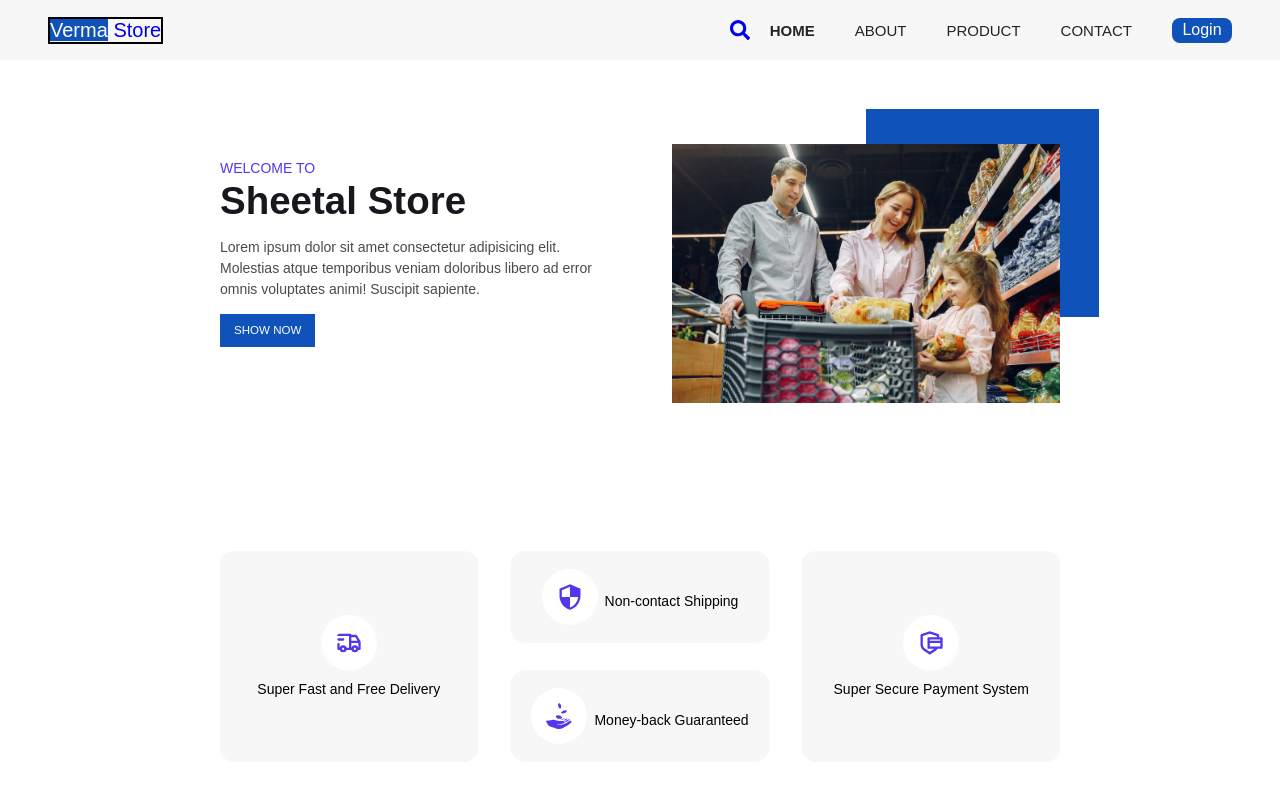
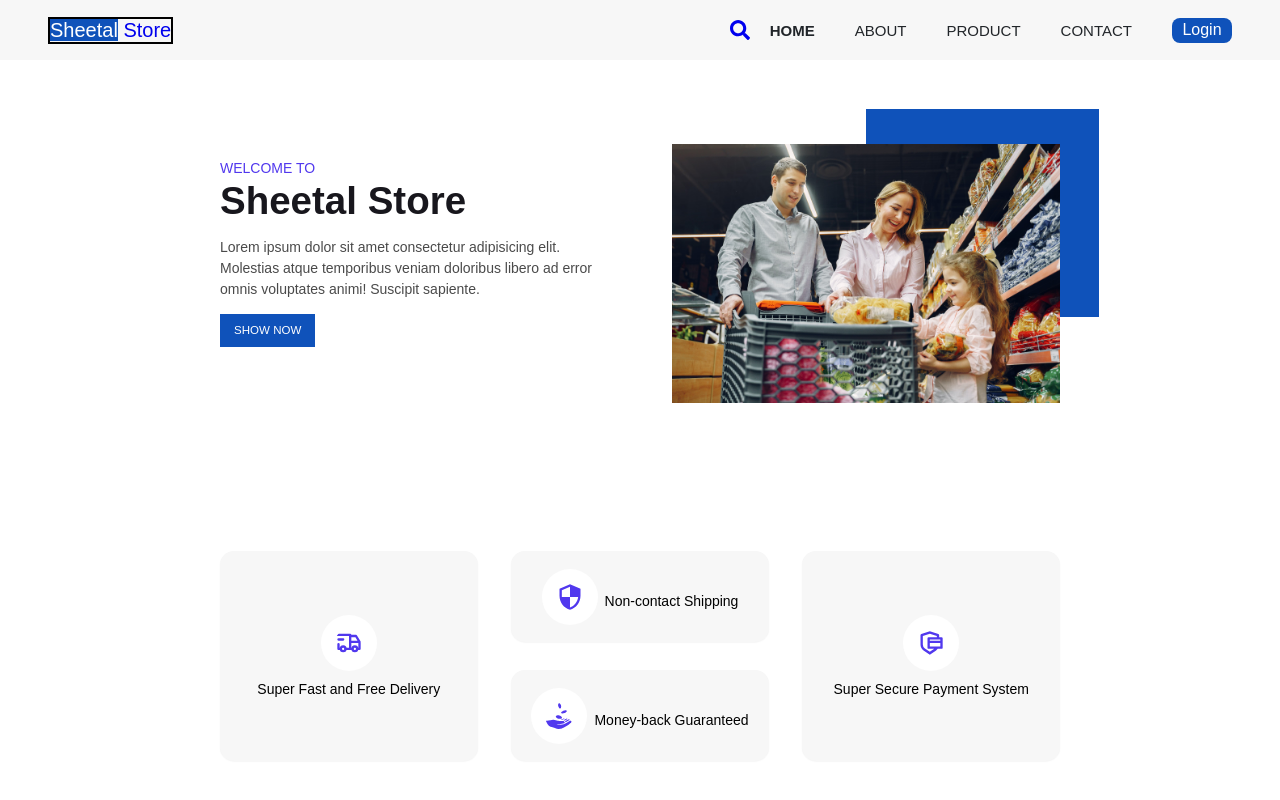
Before and after one commit to DV9-WEB/Shopping-React, a React (Vite) app: page / in a window 1280 px wide. Shown: the top 800 px of the page. Built offline with nearby package versions, Linux system fonts and the light colour scheme.

Commit message:
Update Header.jsx

```diff
--- a/src/components/Header.jsx
+++ b/src/components/Header.jsx
@@ -9,7 +9,7 @@ const Header = ({ isLogIn, handleLogOut }) => {
       <NavLink to="/">
         <div className="logo" style={{ border: "2px solid black" }}>
           <span style={{ backgroundColor: "#0F52BA", color: "white" }}>
-            Verma
+            Sheetal
           </span>
           &nbsp;
           <span>Store</span>
```
